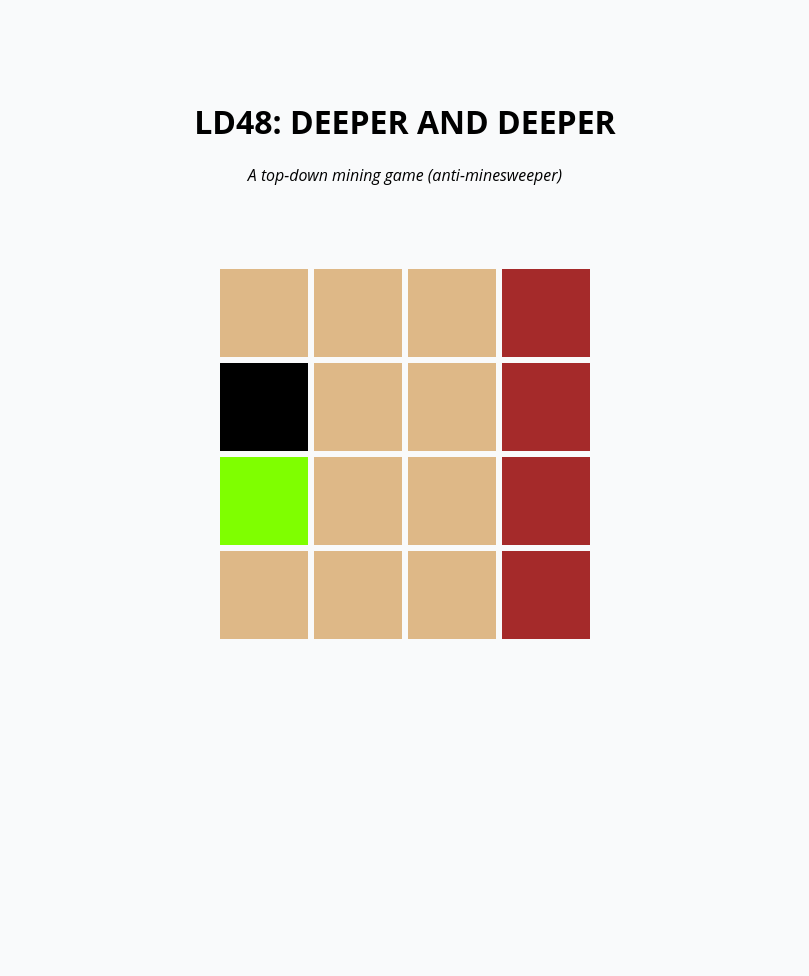
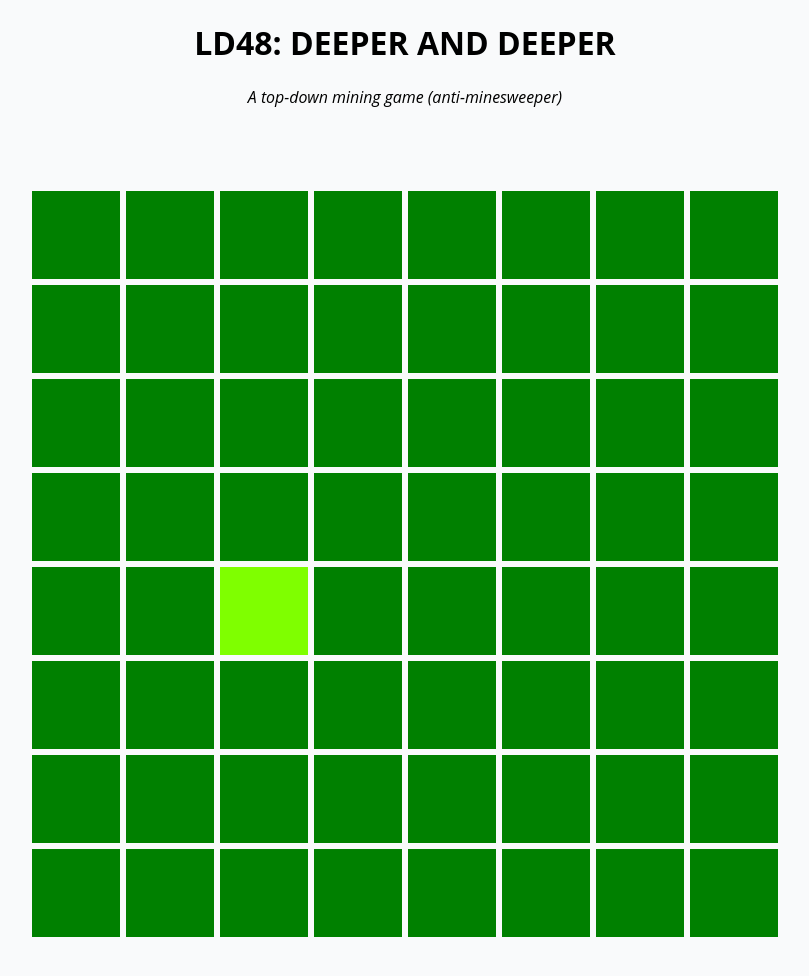
Before and after one commit to jacksorjacksor/clickminer, a plain HTML site: page index.html in a window 1280 px wide. Shown: the whole page, without its empty margins (235-1044 px from the left). Before the commit the page ends 800 px from the top, so only its background shows below. Drawn offline with Linux system fonts and the light colour scheme.

Commit message:
Great work on this so far

```diff
--- a/index.html
+++ b/index.html
@@ -12,31 +12,86 @@
     <em>A top-down mining game (anti-minesweeper)</em>
     <div class="container">
       <div class="row" id="row1">
-        <div class="square col1" id="r1c1"></div>
-        <div class="square col1" id="r1c2"></div>
-        <div class="square col1" id="r1c3"></div>
-        <div class="square col1 wall" id="r1c4"></div>
+        <div class="square row1 col1"></div>
+        <div class="square row1 col2"></div>
+        <div class="square row1 col3"></div>
+        <div class="square row1 col4"></div>
+        <div class="square row1 col5"></div>
+        <div class="square row1 col6"></div>
+        <div class="square row1 col7"></div>
+        <div class="square row1 col8"></div>
       </div>
       <div class="row" id="row2">
-        <div class="square col2" id="r2c1"></div>
-        <div class="square col2" id="r2c2"></div>
-        <div class="square col2" id="r2c3"></div>
-        <div class="square col2 wall" id="r2c4"></div>
+        <div class="square row2 col1"></div>
+        <div class="square row2 col2"></div>
+        <div class="square row2 col3"></div>
+        <div class="square row2 col4"></div>
+        <div class="square row2 col5"></div>
+        <div class="square row2 col6"></div>
+        <div class="square row2 col7"></div>
+        <div class="square row2 col8"></div>
       </div>
       <div class="row" id="row3">
-        <div class="square col3" id="r3c1"></div>
-        <div class="square col3" id="r3c2"></div>
-        <div class="square col3" id="r3c3"></div>
-        <div class="square col3 wall" id="r3c4"></div>
+        <div class="square row3 col1"></div>
+        <div class="square row3 col2"></div>
+        <div class="square row3 col3"></div>
+        <div class="square row3 col4"></div>
+        <div class="square row3 col5"></div>
+        <div class="square row3 col6"></div>
+        <div class="square row3 col7"></div>
+        <div class="square row3 col8"></div>
       </div>
       <div class="row" id="row4">
-        <div class="square col4" id="r4c1"></div>
-        <div class="square col4" id="r4c2"></div>
-        <div class="square col4" id="r4c3"></div>
-        <div class="square col4 wall" id="r4c4"></div>
+        <div class="square row4 col1"></div>
+        <div class="square row4 col2"></div>
+        <div class="square row4 col3"></div>
+        <div class="square row4 col4"></div>
+        <div class="square row4 col5"></div>
+        <div class="square row4 col6"></div>
+        <div class="square row4 col7"></div>
+        <div class="square row4 col8"></div>
+      </div>
+      <div class="row" id="row5">
+        <div class="square row5 col1"></div>
+        <div class="square row5 col2"></div>
+        <div class="square row5 col3"></div>
+        <div class="square row5 col4"></div>
+        <div class="square row5 col5"></div>
+        <div class="square row5 col6"></div>
+        <div class="square row5 col7"></div>
+        <div class="square row5 col8"></div>
+      </div>
+      <div class="row" id="row6">
+        <div class="square row6 col1"></div>
+        <div class="square row6 col2"></div>
+        <div class="square row6 col3"></div>
+        <div class="square row6 col4"></div>
+        <div class="square row6 col5"></div>
+        <div class="square row6 col6"></div>
+        <div class="square row6 col7"></div>
+        <div class="square row6 col8"></div>
+      </div>
+      <div class="row" id="row7">
+        <div class="square row7 col1"></div>
+        <div class="square row7 col2"></div>
+        <div class="square row7 col3"></div>
+        <div class="square row7 col4"></div>
+        <div class="square row7 col5"></div>
+        <div class="square row7 col6"></div>
+        <div class="square row7 col7"></div>
+        <div class="square row7 col8"></div>
+      </div>
+      <div class="row" id="row8">
+        <div class="square row8 col1"></div>
+        <div class="square row8 col2"></div>
+        <div class="square row8 col3"></div>
+        <div class="square row8 col4"></div>
+        <div class="square row8 col5"></div>
+        <div class="square row8 col6"></div>
+        <div class="square row8 col7"></div>
+        <div class="square row8 col8"></div>
       </div>
     </div>
-
     <script src="script.js"></script>
   </body>
 </html>
--- a/script.js
+++ b/script.js
@@ -1,46 +1,77 @@
 // Define variables
 const container = document.querySelector('.container');
-const walls = document.querySelectorAll('.square.wall');
-const squares = document.querySelectorAll('.square:not(.wall)');
+var level = 0;
+var walls = setWalls();
+var squares = document.querySelectorAll(".square:not([class*='wall'])");
 
-function setWalls() {
+function setWalls(wallRow, wallCol) {
+  console.log('SetWalls - Level: ' + level);
   // This'll be the hard part!!!
+  let wallReference = '.row' + wallRow + ', .col' + wallCol;
+  let walls = document.querySelectorAll(wallReference);
+  // let walls = document.querySelectorAll('.row1, .col1');
+  walls.forEach((e) => {
+    e.classList.add('wall' + level);
+  });
+  return walls;
 }
 
 function setWin() {
   // Pick a random item from a collection
+  console.log('SetWin - Level: ' + level);
+  let squares = document.querySelectorAll(".square:not([class*='wall'])");
+
+  squares.forEach((square) => {
+    square.classList.add('level' + level);
+  });
+
   let winningSquare = squares[Math.floor(Math.random() * squares.length)];
   winningSquare.classList.add('win');
+  return winningSquare;
 }
 
-function setLose() {
-  let squaresWithoutWin = document.querySelectorAll(
-    '.square:not(.wall):not(.win)'
-  );
-  let losingSquare =
-    squaresWithoutWin[Math.floor(Math.random() * squaresWithoutWin.length)];
-  losingSquare.classList.add('lose');
-}
+// function setLose() {
+//   let squaresWithoutWin = document.querySelectorAll(
+//     ".square:not([class*='wall']):not(.win)"
+//   );
+//   let losingSquare =
+//     squaresWithoutWin[Math.floor(Math.random() * squaresWithoutWin.length)];
+//   losingSquare.classList.add('lose');
+//   return losingSquare;
+// }
 
 function resetBoard() {
   document.querySelector('.win').classList.remove('win');
-  document.querySelector('.lose').classList.remove('lose');
+  // document.querySelector('.lose').classList.remove('lose');
+}
+
+function winLevel(winSquare) {
+  level += 1;
+  // This works if we keep the IDs correct!
+  winSquare.classList.forEach(function (e) {
+    if (e.startsWith('row')) {
+      winRow = e.slice(3);
+    }
+    if (e.startsWith('col')) {
+      winCol = e.slice(3);
+    }
+  });
+  // workout where the win was
+  setWalls(winRow, winCol);
+  resetBoard();
+  initialiser();
 }
 
 function initialiser() {
-  // REMOVE existing win and lose blocks
-  if (document.querySelector('.win')) {
-    resetBoard();
-  }
-  setWin();
-  setLose();
+  var winSquare = setWin();
+  //   var loseSquare = setLose();
 }
 
 // Event Listener
 container.addEventListener('click', (e) => {
   console.log(e.target);
   if (e.target.classList.contains('win')) {
-    initialiser();
+    winLevel(e.target);
   }
 });
 // Run the scripts
--- a/style.css
+++ b/style.css
@@ -26,18 +26,61 @@ body {
 .square {
   height: 88px;
   width: 88px;
-  background-color: burlywood;
-
+  /* background-color: green; */
   margin: 3px;
 }
 
-.square:hover:not(.wall) {
+.dad {
+  height: 1000px;
+}
+
+.square:hover:not([class*='wall']) {
   background-color: lightblue;
   transform: scale(1.1);
 }
 /* Visible conditions */
-.wall {
+/* [class*='wall'] {
+  background-color: green;
+} */
+
+.wall0,
+.level0 {
+  background-color: green;
+}
+
+.wall1,
+.level1 {
+  background-color: yellow;
+}
+
+.wall2,
+.level2 {
+  background-color: orange;
+}
+
+.wall3,
+.level3 {
+  background-color: red;
+}
+
+.wall4,
+.level4 {
+  background-color: blue;
+}
+
+.wall5,
+.level5 {
+  background-color: purple;
+}
+
+.wall6,
+.level6 {
   background-color: brown;
+}
+
+.wall7,
+.level7 {
+  background-color: gold;
 }
 
 /* Hidden/added conditions */
@@ -48,3 +91,10 @@ body {
 .lose {
   background-color: black;
 }
+.arrow {
+  color: white;
+}
+
+.arrow.nearLose {
+  color: red;
+}
```
